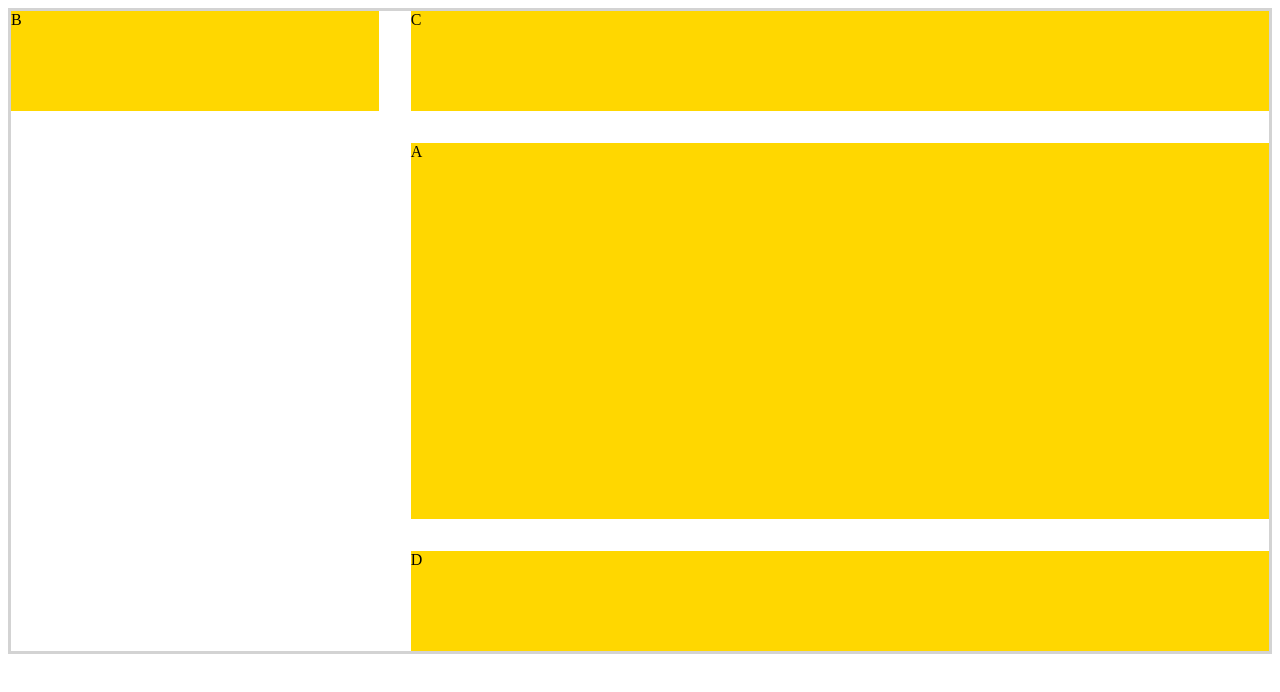
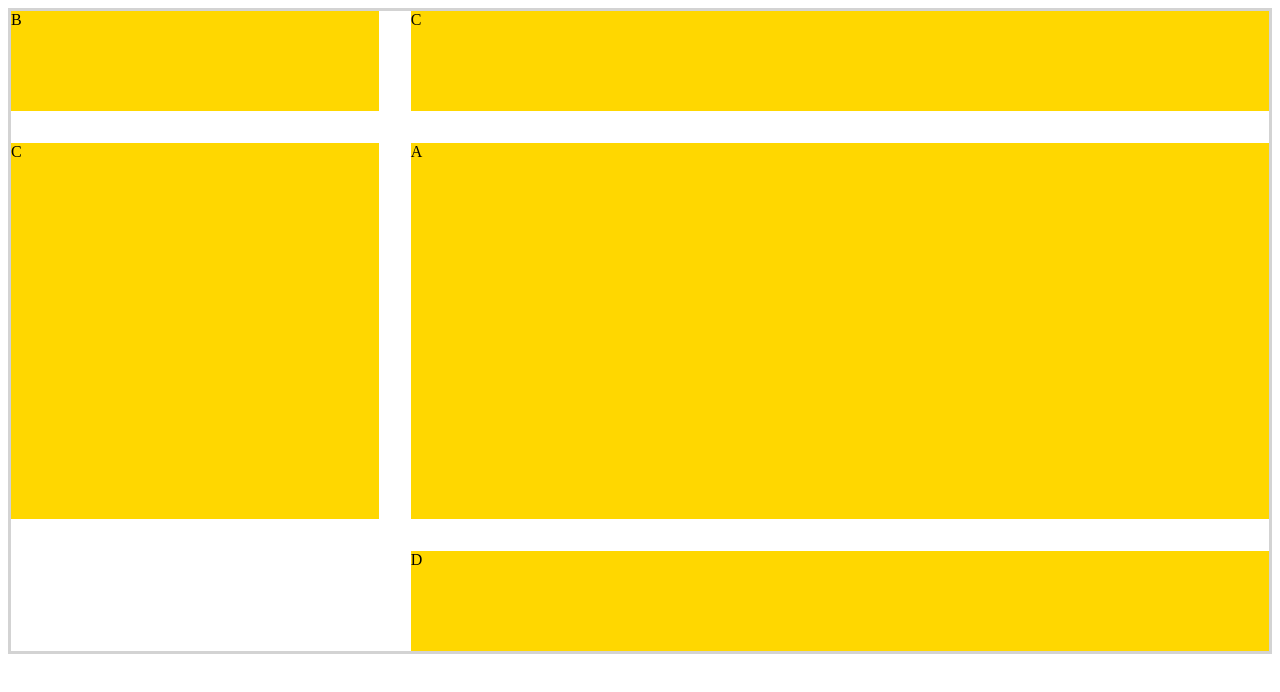
Before and after one commit to luqasshh/UDEMY, a plain HTML site: page indexGrid.html in a window 1280 px wide. Drawn offline with Linux system fonts and the light colour scheme.

Commit message:
changed couple of things

```diff
--- a/indexGrid.html
+++ b/indexGrid.html
@@ -12,6 +12,7 @@
       <div class="box box-one">A</div>
       <div class="box">B</div>
       <div class="box">C</div>
+      <div class="box">C</div>
       <div class="box box-four">D</div>
     </div>
   </body>
```
Also changed, not shown: indexExGrid.html (+0 -1 lines), indexForm.html (+1 -1 lines).
